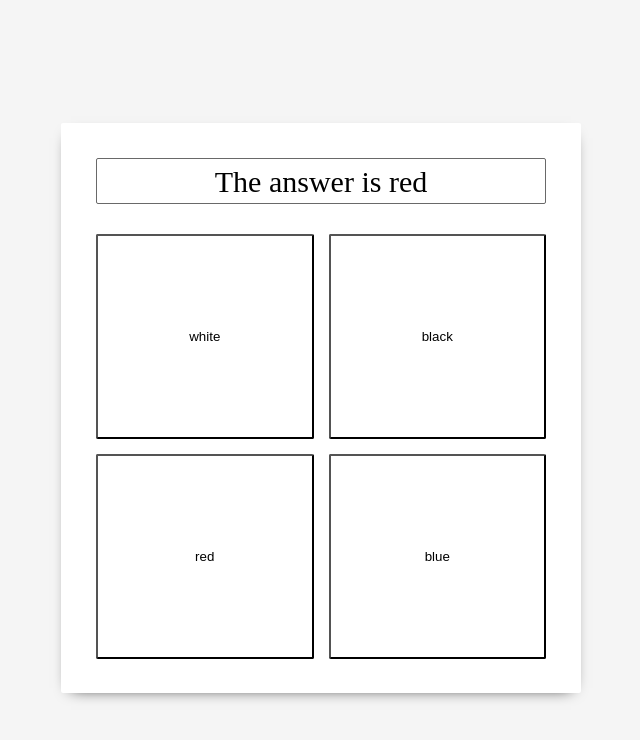
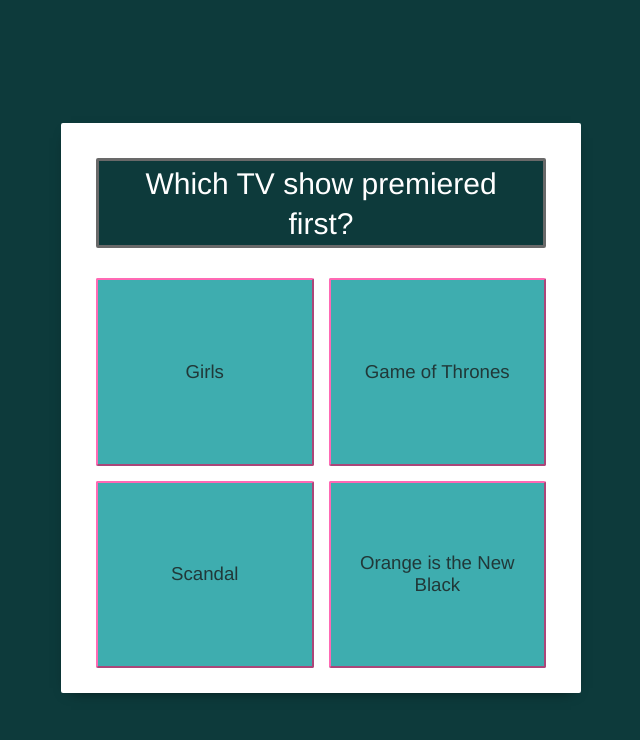
Before and after one commit to mslucyp/Quizmas, a plain HTML site: page Quiz/index.html in a window 1280 px wide. Shown: the whole page, without its empty margins (319-959 px from the left). Drawn offline with Linux system fonts and the light colour scheme.

Commit message:
Lucy updates 1
Added css and question content but only displaying 3 Qs

```diff
--- a/Quiz/index.html
+++ b/Quiz/index.html
@@ -4,7 +4,7 @@
     <meta charset="UTF-8">
     <meta name="viewport" content="width=device-width, initial-scale=1.0">
     <meta http-equiv="X-UA-Compatible" content="ie=edge">
-    <title>Quiz</title>
+    <title>PF Quiz of the Decade</title>
 
     <link rel="stylesheet" href="styles/main.css"> <!--go wild with the style!-->
     <link rel="stylesheet" href="styles/your_style.css">
--- a/Quiz/scripts/questions.js
+++ b/Quiz/scripts/questions.js
@@ -1,16 +1,51 @@
 const Questions = [
-    "The answer is red", //question
-    "white", // this one and the next 3 are the options which will be displayed on the buttons
-    "black",
-    "red",
-    "blue",
-    "red", //correct answer
+    "Which TV show premiered first?", //question
+    "Girls", // this one and the next 3 are the options which will be displayed on the buttons
+    "Game of Thrones",
+    "Scandal",
+    "Orange is the New Black",
+    "Game of Thrones", //correct answer
 
-    "The answer is 1",
-    "1",
-    "2",
-    "3",
-    "4",
-    "1"
+    "Instagram launched in what year?",
+    "2010",
+    "2011",
+    "2012",
+    "2013",
+    "2010",
+
+    "Which product was discontinued first?",
+    "Google Goggles",
+    "Google Plus",
+    "Google Reader",
+    "Google Buzz",
+    "Google BUzz",
+
+    "Which TV finale aired first?",
+    "Mad Men",
+    "Parks and Recreation",
+    "30 Rock",
+    "Breaking Bad",
+    "30 Rock",
+
+    "Which acquisition happened first?",
+    "Yahoo buys Tumblr",
+    "Facebook buys Instagram",
+    "Amazon buys Whole Foods",
+    "Apple buys Beats by Dr. Dre",
+    "Facebook buys Instagram",
+
+    "Which song won the Grammy for Record of the Year in 2014?",
+    "Get Lucky by Daft Punk",
+    "Royals by Lorde",
+    "Radioactive by Imagine Dragons",
+    "Locked out of Heaven by Bruno Mars",
+    "Get Lucky by Daft Punk",
+
+    "Who tweeted this? “Once again I am being attacked for presenting new ideas”",
+    "Elon Musk",
+    "Kanye West",
+    "Donald Trump",
+    "Piers Morgan",
+    "Kanye West",
 
 ];
--- a/Quiz/scripts/quiz_functions.js
+++ b/Quiz/scripts/quiz_functions.js
@@ -44,7 +44,7 @@ function DisplayQs(){ // this bit displays the questions and registers when an a
 //this displays the score after the test - Could definitely be improved with a popup or something
 
 function showresults(){
-    document.querySelector(".question").innerHTML = "You Scored " + score + " Out Of "+ Questions.length/6+ "!";
+    document.querySelector(".question").innerHTML = "That's it! You scored " + score + " out of "+ Questions.length/6+ ".";
     document.getElementById('a').innerHTML = "";
     document.getElementById('b').innerHTML = "";
     document.getElementById('c').innerHTML ="";
--- a/Quiz/styles/main.css
+++ b/Quiz/styles/main.css
@@ -3,8 +3,9 @@ body{
     align-items: center;
     justify-content: center;
     min-height: 100vh;
-    background: whitesmoke;
+    background: rgb(13, 58, 59);
     box-sizing: border-box;
+    font-family: 'Franklin Gothic Medium', 'Arial Narrow', Arial, sans-serif;
 }
 
 main{
@@ -18,14 +19,16 @@ main{
 
 main .question{
     width: 100%;
-    border: 1px solid dimgray;
+    border: 3px solid dimgray;
+    background: rgb(13, 58, 59);
     border-radius: 2px;
-    height: 46px;
+    height: 90px;
     text-align: center;
     line-height: 40px;
     font-size: 30px;
+    color: white;
     padding: 3px 10px;
-    font-family: Avenir;
+    font-family: 'Franklin Gothic Medium', 'Arial Narrow', Arial, sans-serif;
     box-sizing: border-box;
 }
 
@@ -36,7 +39,7 @@ main .buttons{
     grid-template-areas:
         ". ."
         ". .";
-    height: calc(100% - 75px);
+    height: calc(100% - 110px);
     grid-gap: 15px;
     margin-top: 30px;
 }
@@ -44,6 +47,12 @@ main .buttons{
 main .buttons button{
     border-radius: 2px;
     background: transparent;
+    border-radius: 2px;
+    border-color: hotpink;
+    background: rgb(62, 173, 175);
+    font-family: 'Franklin Gothic Medium', 'Arial Narrow', Arial, sans-serif;
+    font-size: 14pt;
+    color: rgb(33, 56, 56);
 }
 
 main .buttons button:active{
```
